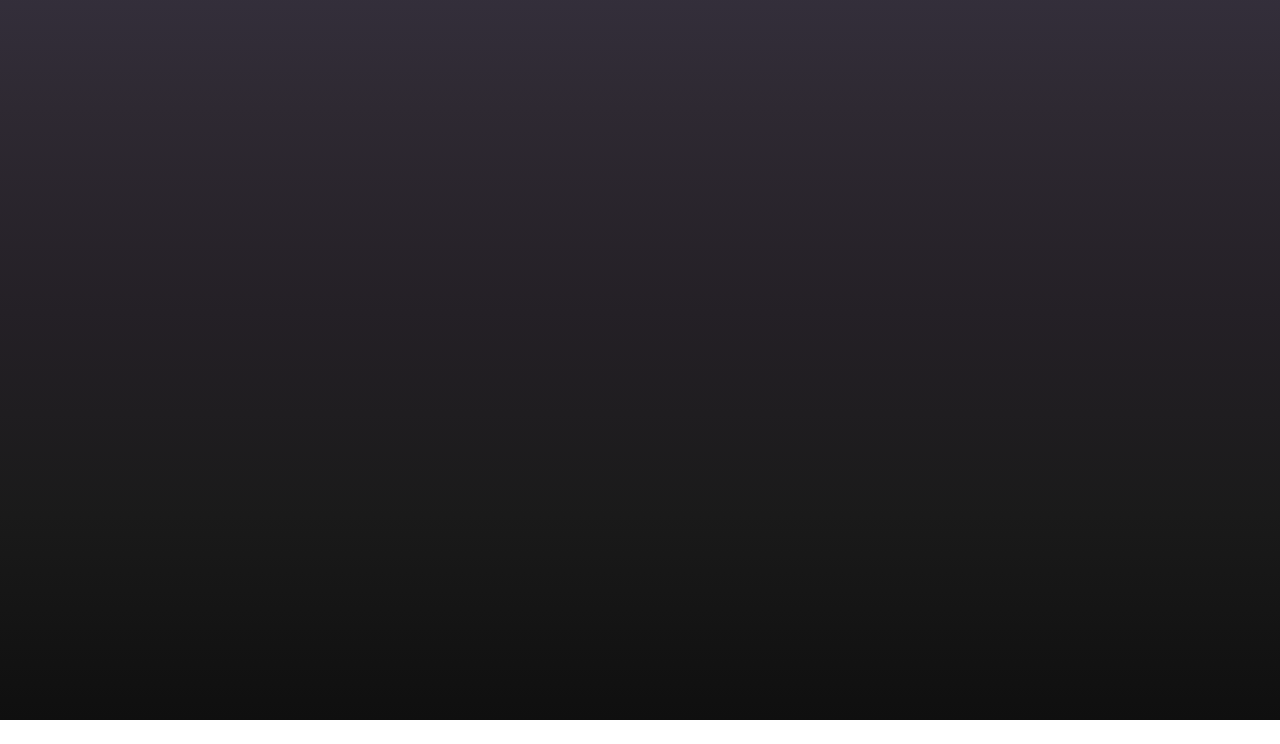
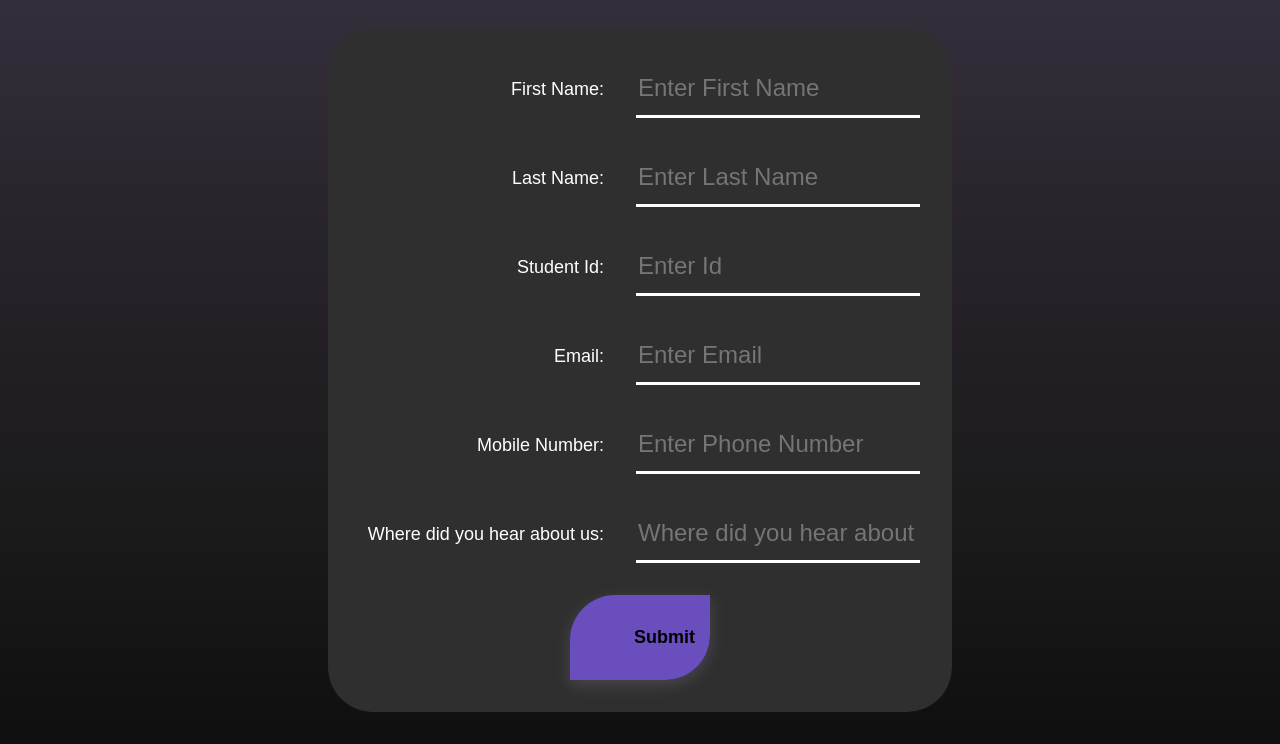
Before and after one commit to oto321/COMPX225-A1, a plain HTML site: page register.html in a window 1280 px wide. Shown: the part 96-840 px from the top of the page. Before the commit the page ends 816 px from the top, so only its background shows below. Drawn offline with Linux system fonts and the light colour scheme.

Commit message:
added register page and styled it

```diff
--- a/register.html
+++ b/register.html
@@ -12,11 +12,54 @@
   <nav class="navbar">
     <a href="./index.html">HomePage</a>
     <a href="./activities.html">Activities</a>
-    <a style="color: rgb(109, 67, 207);" href="./register.html">Resister</a>
+    <a id="current-page" href="./register.html">Register</a>
   </nav>
-  <main class="main-content">
+  <form class="register-contiainer" method="GET" action="index.html" onsubmit="showAlert()">
+    <!-- first name input -->
+    <div class=" inline">
+      <p>First Name:</p>
+      <input type="text" placeholder="Enter First Name" name="firstName" required>
+    </div>
 
-  </main>
+    <!-- last name input -->
+    <div class="inline">
+      <p>Last Name:</p>
+      <input type="text" placeholder="Enter Last Name" name="lastName" required>
+    </div>
+
+    <!-- student id input -->
+    <div class="inline">
+      <p>Student Id:</p>
+      <input type="text" placeholder="Enter Id" name="studentId" required>
+    </div>
+
+    <!-- email input -->
+    <div class="inline">
+      <p>Email:</p>
+      <input type="email" placeholder="Enter Email" name="email" required>
+    </div>
+
+    <!-- phone input -->
+    <div class="inline">
+      <p>Mobile Number:</p>
+      <input type="tel" placeholder="Enter Phone Number" name="mobileNumber">
+    </div>
+
+    <!-- reference input -->
+    <div class="inline">
+      <p>Where did you hear about us:</p>
+      <input type="text" placeholder="Where did you hear about us from" name="source">
+    </div>
+
+    <button class="form-submit" type="submit">Submit</button>
+  </form>
+
+
+  <script>
+    function showAlert() {
+      alert("Thanks, we will be in touch soon"); //
+    }
+  </script>
 </body>
 
 </html>
--- a/style.css
+++ b/style.css
@@ -179,3 +179,68 @@ h1 {
   flex-direction: column;
   gap: 2rem;
 }
+
+.register-contiainer {
+  display: flex;
+  flex-direction: column;
+  gap: 2rem;
+  margin: 2rem 25vw;
+  background-color: #2f2f2f;
+  padding: 2rem;
+  border-radius: 45px;
+  justify-content: center;
+  align-items: center;
+}
+
+
+.register-contiainer input {
+  background-color: transparent;
+  border: transparent;
+  border-bottom: solid white;
+  font-size: 1.5rem;
+  color: white;
+  width: 50%;
+  transition: all .2s ease-in-out;
+}
+
+.register-contiainer input:hover {
+  scale: 105%;
+  border-color: rgb(69, 33, 157);
+}
+
+
+.register-contiainer input:focus {
+  outline: none;
+  border-color: rgb(109, 67, 207);
+}
+
+.inline {
+  display: flex;
+  flex-direction: row;
+  gap: 2rem;
+  font-size: large;
+  justify-content: end;
+  width: 100%;
+}
+
+.form-submit {
+  align-content: center;
+  width: 25%;
+  font-size: large;
+  font-weight: bolder;
+  background-color: rgba(123, 87, 227, 0.8);
+  border: transparent;
+  border-top-left-radius: 45px;
+  border-bottom-right-radius: 45px;
+  padding: 2rem 4rem;
+  transition: all .1s ease-in-out;
+  box-shadow: 0 5px 15px rgba(74, 71, 81, 1);
+  color: black;
+}
+
+.form-submit:hover {
+  scale: 105%;
+  box-shadow: 0 5px 15px rgba(109, 67, 207, 0.75);
+  background-color: rgba(129, 117, 247, 1);
+  color: white;
+}
```
Also changed, not shown: index.html (+3 -3 lines).
